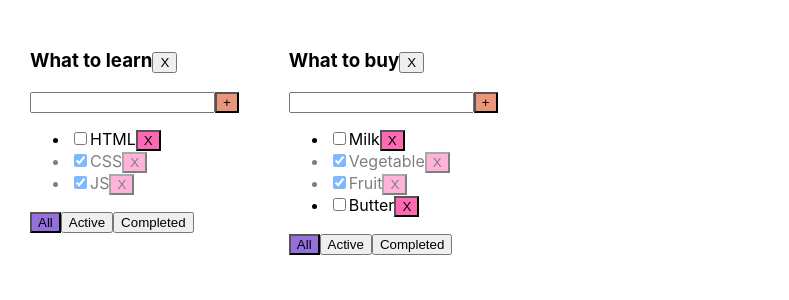
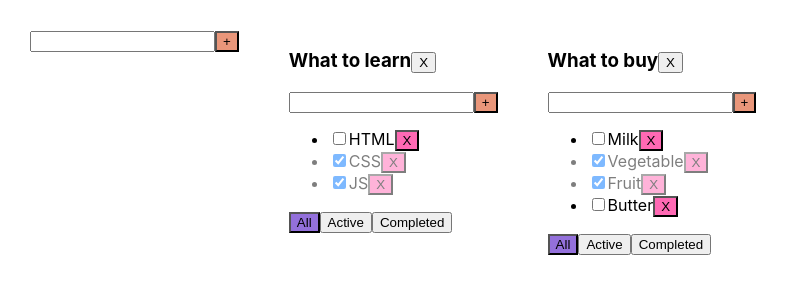
Before and after one commit to espere-papillon/appToDoList, a React (Create React App) app: page / in a window 1280 px wide. Shown: the top 300 px of the page, without its empty margins (0-789 px from the left). Built offline with nearby package versions, Linux system fonts and the light colour scheme.

Commit message:
feat: add lesson6

```diff
--- /dev/null
+++ b/src/AddItemForm.tsx
@@ -0,0 +1,39 @@
+import React, {KeyboardEvent, ChangeEvent, useState} from "react";
+
+type AddItemFormPropsType = {
+    addItem: (title: string) => void // родительский callback
+}
+
+export function AddItemForm(props: AddItemFormPropsType) {
+    const [title, setTitle] = useState<string>("")
+    const [error, setError] = useState<string | null>(null)
+    const changeTitle = (e: ChangeEvent<HTMLInputElement>) => {
+        setError(null)
+        setTitle(e.currentTarget.value)
+    }
+    const addItem = () => {
+        const trimmedTitle = title.trim()
+        if (trimmedTitle) {
+            props.addItem(title)
+        } else {
+            setError("Title is required")
+        }
+        setTitle("")
+    }
+    const onKeyPressAddItem = (e: KeyboardEvent<HTMLInputElement>) => {
+        if (e.key === "Enter")
+            addItem()
+    }
+    return (
+        <div>
+            <input
+                className={error ? "error-input" : ""}
+                value={title}
+                onChange={changeTitle}
+                onKeyPress={onKeyPressAddItem}
+            />
+            <button className={"add-button"} onClick={addItem}>+</button>
+            {error && <div className={"error-message"}>{error}</div>}
+        </div>
+    )
+}
--- a/src/App.tsx
+++ b/src/App.tsx
@@ -2,6 +2,7 @@ import React, {useState} from 'react';
 import './App.css';
 import {ToDoList} from "./ToDoList";
 import {v1} from "uuid";
+import {AddItemForm} from "./AddItemForm";
 
 export type TaskType = {
     id: string
@@ -91,15 +92,40 @@ function App() {
         setTasks({...tasks, [todoListID]: updatedTasks})
     }
 
+    function changeTaskTitle(taskId: string, title: string, todoListID: string) {
+        const updatedTasks = tasks[todoListID].map(el => {
+            if (el.id === taskId) {
+                return {...el, title}
+            }
+            return el
+        })
+        setTasks({...tasks, [todoListID]: updatedTasks})
+    }
+
     function removeTodoList(todoListID: string) {
         const updatedTodoLists = todoLists.filter(tl => tl.id !== todoListID)
         setTodoLists(updatedTodoLists)
         delete tasks[todoListID]
     }
 
+    function AddTodoList(title: string) {
+        const newTodoListID = v1()
+        const neTodoList: TodoListType = {
+            id: newTodoListID, title, filter: "all"
+        }
+        setTodoLists([...todoLists, neTodoList])
+        setTasks({...tasks, [newTodoListID]: []})
+    }
+
+    function changeTodoListTitle(title: string, todoListID: string) {
+        const updatedTodoLists = todoLists.map(tl => tl.id === todoListID ? {...tl, title} : tl)
+        setTodoLists(updatedTodoLists)
+    }
+
     // UI:
     return (
         <div className="App">
+            <AddItemForm addItem={AddTodoList} />
             {
                 todoLists.map(tl => {
                     return (
@@ -114,6 +140,8 @@ function App() {
                             changeTodoListFilter={changeTodoListFilter}
                             changeTaskStatus={changeTaskStatus}
                             removeTodoList={removeTodoList}
+                            changeTaskTitle={changeTaskTitle}
+                            changeTodoListTitle={changeTodoListTitle}
                         />
                     )
                 })
--- /dev/null
+++ b/src/EditableSpan.tsx
@@ -0,0 +1,29 @@
+import React, {KeyboardEvent, ChangeEvent, useState} from "react";
+
+type EditableSpanPropsType = {
+    title: string
+    changeTitle: (title: string) => void
+}
+
+export function EditableSpan(props: EditableSpanPropsType) {
+    const [editMode, setEditMode] = useState<boolean>(false)
+    const [title, setTitle] = useState<string>(props.title)
+    // const [error, setError] = useState<boolean>(false)
+    const onEditMode = () => setEditMode(true)
+    const offEditMode = () => {
+        setEditMode(false)
+        // const trimmedTitle = title.trim()
+        // if (trimmedTitle) {
+            props.changeTitle(title)
+        // } else {
+        //     setError(true)
+        // }
+    }
+    const changeTitle = (e: ChangeEvent<HTMLInputElement>) => {
+        setTitle(e.currentTarget.value)
+    }
+    return (
+        editMode ? <input value={title} autoFocus={true} onBlur={offEditMode} onChange={changeTitle}/> :
+            <span onDoubleClick={onEditMode}>{props.title}</span>
+    )
+}
--- a/src/ToDoList.tsx
+++ b/src/ToDoList.tsx
@@ -1,5 +1,7 @@
 import React, {KeyboardEvent, ChangeEvent, useState} from "react";
 import {FilterValuesTypes, TaskType} from "./App";
+import {AddItemForm} from "./AddItemForm";
+import {EditableSpan} from "./EditableSpan";
 
 type ToDoListPropsType = {
     id: string
@@ -11,19 +13,22 @@ type ToDoListPropsType = {
     changeTodoListFilter: (newFilterValue: FilterValuesTypes, todoListID: string) => void
     changeTaskStatus: (taskId: string, newIsDone: boolean, todoListID: string) => void
     removeTodoList: (todoListID: string) => void
+    changeTaskTitle: (taskId: string, title: string, todoListID: string) => void
+    changeTodoListTitle:(title: string, todoListID: string) => void
 }
 
 export function ToDoList(props: ToDoListPropsType) {
-    const [title, setTitle] = useState<string>("")
-    const [error, serError] = useState<string | null>(null)
     const tasks = props.tasks.map(task => {
         const removeTask = () => props.removeTasks(task.id, props.id)
         const changeStatus = (event: ChangeEvent<HTMLInputElement>) => props.changeTaskStatus(task.id, event.currentTarget.checked, props.id)
+        const changeTaskTitle = (title: string) => props.changeTaskTitle(task.id, title, props.id)
+
         return (
             <li key={task.id} className={task.isDone ? "is-done" : ""}>
                 <input type="checkbox" checked={task.isDone}
                        onChange={changeStatus}/>
-                <span>{task.title}</span>
+                       <EditableSpan title={task.title} changeTitle={changeTaskTitle} />
+                {/*<span>{task.title}</span>*/}
                 <button className={"close-button"} onClick={removeTask}>X</button>
             </li>
         )
@@ -32,44 +37,24 @@ export function ToDoList(props: ToDoListPropsType) {
     const setAll = () => props.changeTodoListFilter("all", props.id)
     const setActive = () => props.changeTodoListFilter("active", props.id)
     const setCompleted = () => props.changeTodoListFilter("completed", props.id)
-    const changeTitle = (e: ChangeEvent<HTMLInputElement>) => {
-        serError(null)
-        setTitle(e.currentTarget.value)
-    }
-    const addTask = () => {
-        const trimmedTitle = title.trim()
-        if (trimmedTitle) {
-            props.addTask(title, props.id)
-        } else {
-            serError("Title is required")
-        }
-        setTitle("")
-    }
-    const onKeyPressTask = (e: KeyboardEvent<HTMLInputElement>) => {
-        if (e.key === "Enter")
-            addTask()
-    }
+
+    const addTask = (title: string) => props.addTask(title, props.id)
+
 
     const allBtnClass = props.todoListFilter === "all" ? "active-filter" : "";
     const activeBtnClass = props.todoListFilter === "active" ? "active-filter" : "";
     const completedBtnClass = props.todoListFilter === "completed" ? "active-filter" : ""
     const removeTodoList = () => props.removeTodoList(props.id)
+    const changeTodoListTitle = (title: string) => props.changeTodoListTitle(title, props.id)
 
     return (
         <div>
-            <h3>{props.title}
+            <h3>
+                {/*{props.title}*/}
+                <EditableSpan title={props.title} changeTitle={changeTodoListTitle} />
                 <button onClick={removeTodoList}>X</button>
             </h3>
-            <div>
-                <input
-                    className={error ? "error-input" : ""}
-                    value={title}
-                    onChange={changeTitle}
-                    onKeyPress={onKeyPressTask}
-                />
-                <button className={"add-button"} onClick={addTask}>+</button>
-                {error && <div className={"error-message"}>{error}</div>}
-            </div>
+            <AddItemForm addItem={addTask} />
             <ul>
                 {tasks}
             </ul>
```
